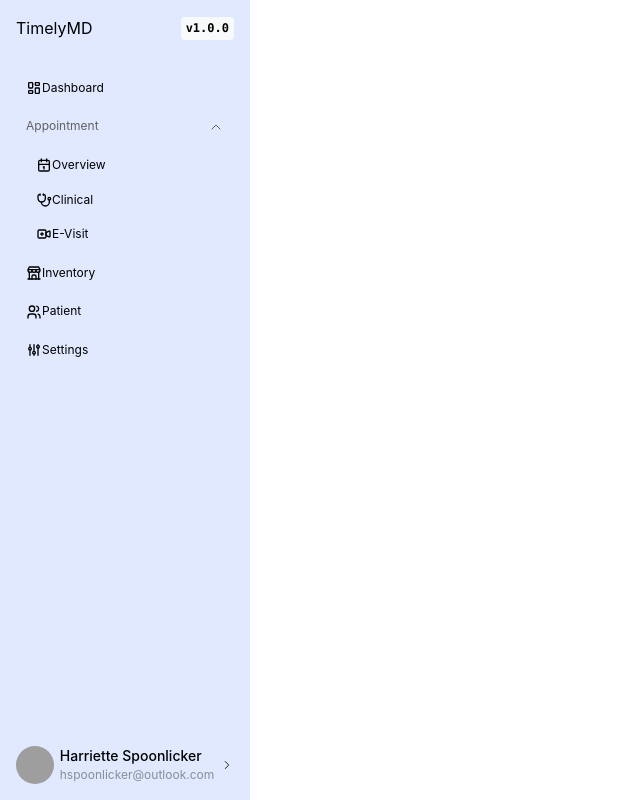
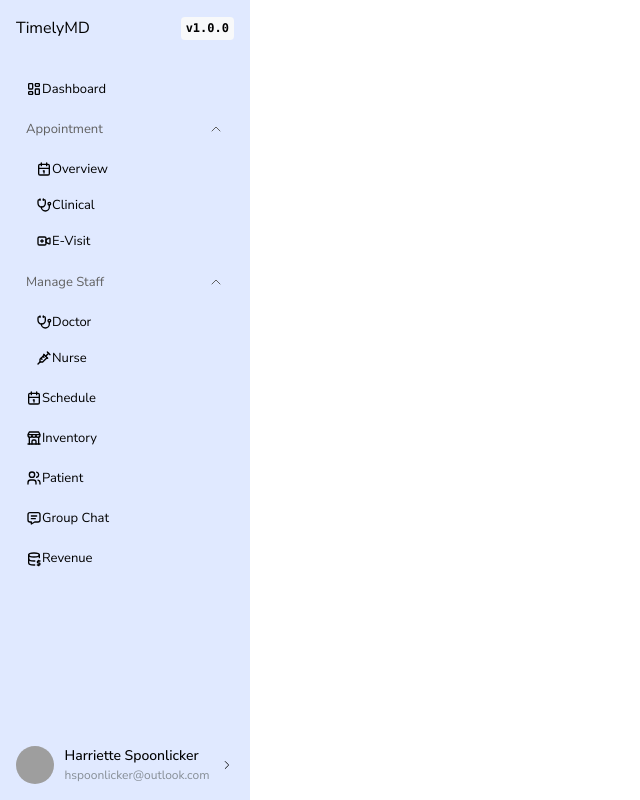
Before and after one commit to jiianweii/timelymd-web, a Next.js app: page /dashboard in a window 1280 px wide. Shown: the whole page, without its empty margins (0-640 px from the left). Built offline with nearby package versions, Linux system fonts and the light colour scheme; grey boxes are pictures that could not be loaded.

Commit message:
feat: Add font and change link type

```diff
--- a/app/layout.tsx
+++ b/app/layout.tsx
@@ -1,5 +1,5 @@
 import type { Metadata } from "next";
-import { Geist, Geist_Mono } from "next/font/google";
+import { Geist, Geist_Mono, Nunito_Sans } from "next/font/google";
 import "./globals.css";
 
 import "@mantine/core/styles.css";
@@ -10,13 +10,7 @@
   mantineHtmlProps,
 } from "@mantine/core";
 
-const geistSans = Geist({
-  variable: "--font-geist-sans",
-  subsets: ["latin"],
-});
-
-const geistMono = Geist_Mono({
-  variable: "--font-geist-mono",
+const nunitoSans = Nunito_Sans({
   subsets: ["latin"],
 });
 
@@ -35,9 +29,7 @@
       <head>
         <ColorSchemeScript />
       </head>
-      <body
-        className={`${geistSans.variable} ${geistMono.variable} antialiased`}
-      >
+      <body className={`${nunitoSans.className} antialiased`}>
         <MantineProvider>{children}</MantineProvider>
       </body>
     </html>
--- a/components/ui/NavbarLinksGroup/NavbarLinksGroup.module.css
+++ b/components/ui/NavbarLinksGroup/NavbarLinksGroup.module.css
@@ -5,7 +5,7 @@
   color: #616161;
 
   font-weight: 400;
-  font-size: 12px;
+  font-size: 13px;
 }
 
 .control:hover {
--- a/components/ui/NavbarLinksGroup/NavbarLinksGroup.tsx
+++ b/components/ui/NavbarLinksGroup/NavbarLinksGroup.tsx
@@ -24,7 +24,7 @@
   const items = (hasLinks ? links : []).map((link) => (
     <Link key={link.label} className={classes.link} href={link.link}>
       <link.icon size={16} />
-      <p className="text-[12px]">{link.label}</p>
+      <p className="text-[13px]">{link.label}</p>
     </Link>
   ));
 
@@ -32,7 +32,7 @@
     return (
       <Link key={label} className={classes.mainlink} href={"/"}>
         {Icon && <Icon size={16} />}
-        <p className="text-[12px]">{label}</p>
+        <p className="text-[13px]">{label}</p>
       </Link>
     );
 
--- a/components/ui/NavbarNested/NavbarNested.tsx
+++ b/components/ui/NavbarNested/NavbarNested.tsx
@@ -4,10 +4,13 @@
   IconAdjustments,
   IconBuildingStore,
   IconCalendar,
+  IconDatabaseDollar,
   IconLayoutDashboard,
+  IconMessage,
   IconNotes,
   IconStethoscope,
   IconUsers,
+  IconVaccine,
   IconVideoPlus,
 } from "@tabler/icons-react";
 import { Code, Group, ScrollArea } from "@mantine/core";
@@ -27,9 +30,20 @@
       { label: "E-Visit", icon: IconVideoPlus, link: "/" },
     ],
   },
+  {
+    label: "Manage Staff",
+    initiallyOpened: true,
+    links: [
+      { label: "Doctor", icon: IconStethoscope, link: "/" },
+      { label: "Nurse", icon: IconVaccine, link: "/" },
+    ],
+  },
+  { label: "Schedule", icon: IconCalendar },
   { label: "Inventory", icon: IconBuildingStore },
   { label: "Patient", icon: IconUsers },
-  { label: "Settings", icon: IconAdjustments },
+
+  { label: "Group Chat", icon: IconMessage },
+  { label: "Revenue", icon: IconDatabaseDollar },
 ];
 
 export function NavbarNested() {
```
